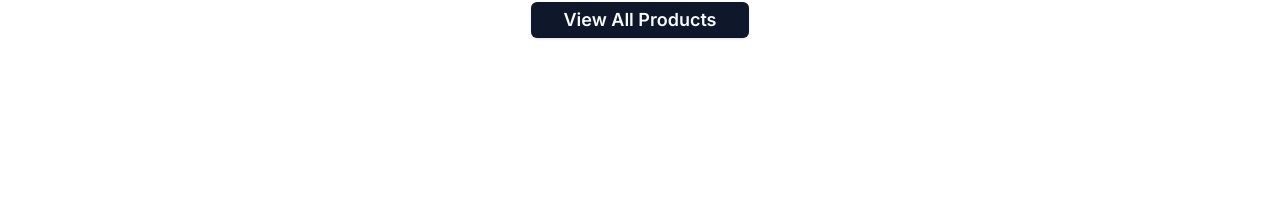
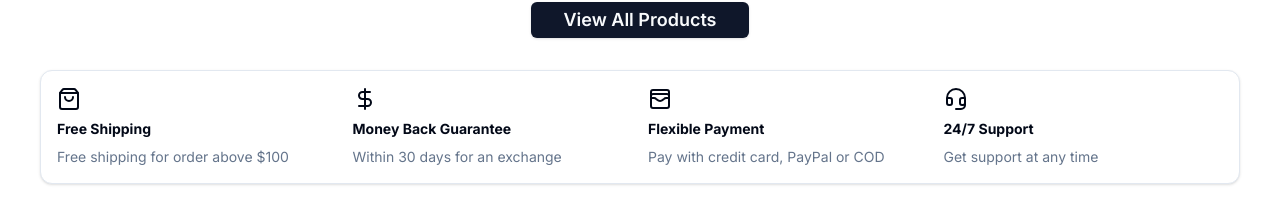
Before and after one commit to ajfm88/prostore, a Next.js app: page / in a window 1280 px wide. Shown: the part 263-486 px from the top of the page. Built offline with nearby package versions, Linux system fonts and the light colour scheme; no server answers; the database is empty.

Commit message:
158. Icon Boxes Component.

```diff
--- a/app/(root)/page.tsx
+++ b/app/(root)/page.tsx
@@ -1,19 +1,26 @@
 import ProductList from "@/components/shared/product/product-list";
-import { getFeaturedProducts, getLatestProducts } from "@/lib/actions/product.actions";
+import {
+  getLatestProducts,
+  getFeaturedProducts,
+} from "@/lib/actions/product.actions";
 import ProductCarousel from "@/components/shared/product/product-carousel";
 import ViewAllProductsButton from "@/components/view-all-products-button";
+import IconBoxes from "@/components/icon-boxes";
 
-const HomePage = async () => {
+const Homepage = async () => {
   const latestProducts = await getLatestProducts();
   const featuredProducts = await getFeaturedProducts();
 
   return (
-    <div className="space-y-8">
-      {featuredProducts.length > 0 && <ProductCarousel data={featuredProducts} />}
+    <>
+      {featuredProducts.length > 0 && (
+        <ProductCarousel data={featuredProducts} />
+      )}
       <ProductList data={latestProducts} title="Newest Arrivals" limit={4} />
       <ViewAllProductsButton />
-    </div>
+      <IconBoxes />
+    </>
   );
 };
 
-export default HomePage;
+export default Homepage;
--- /dev/null
+++ b/components/icon-boxes.tsx
@@ -0,0 +1,43 @@
+import { Card, CardContent } from "@/components/ui/card";
+import { DollarSign, Headset, ShoppingBag, WalletCards } from "lucide-react";
+
+const IconBoxes = () => {
+  return (
+    <div>
+      <Card>
+        <CardContent className="grid gap-4 md:grid-cols-4 p-4 ">
+          <div className="space-y-2">
+            <ShoppingBag />
+            <div className="text-sm font-bold">Free Shipping</div>
+            <div className="text-sm text-muted-foreground">
+              Free shipping for order above $100
+            </div>
+          </div>
+          <div className="space-y-2">
+            <DollarSign />
+            <div className="text-sm font-bold">Money Back Guarantee</div>
+            <div className="text-sm text-muted-foreground">
+              Within 30 days for an exchange
+            </div>
+          </div>
+          <div className="space-y-2">
+            <WalletCards />
+            <div className="text-sm font-bold">Flexible Payment</div>
+            <div className="text-sm text-muted-foreground">
+              Pay with credit card, PayPal or COD
+            </div>
+          </div>
+          <div className="space-y-2">
+            <Headset />
+            <div className="text-sm font-bold">24/7 Support</div>
+            <div className="text-sm text-muted-foreground">
+              Get support at any time
+            </div>
+          </div>
+        </CardContent>
+      </Card>
+    </div>
+  );
+};
+
+export default IconBoxes;
```
Also changed, not shown: 1 other file (tests, documents, lock files or other folders).
